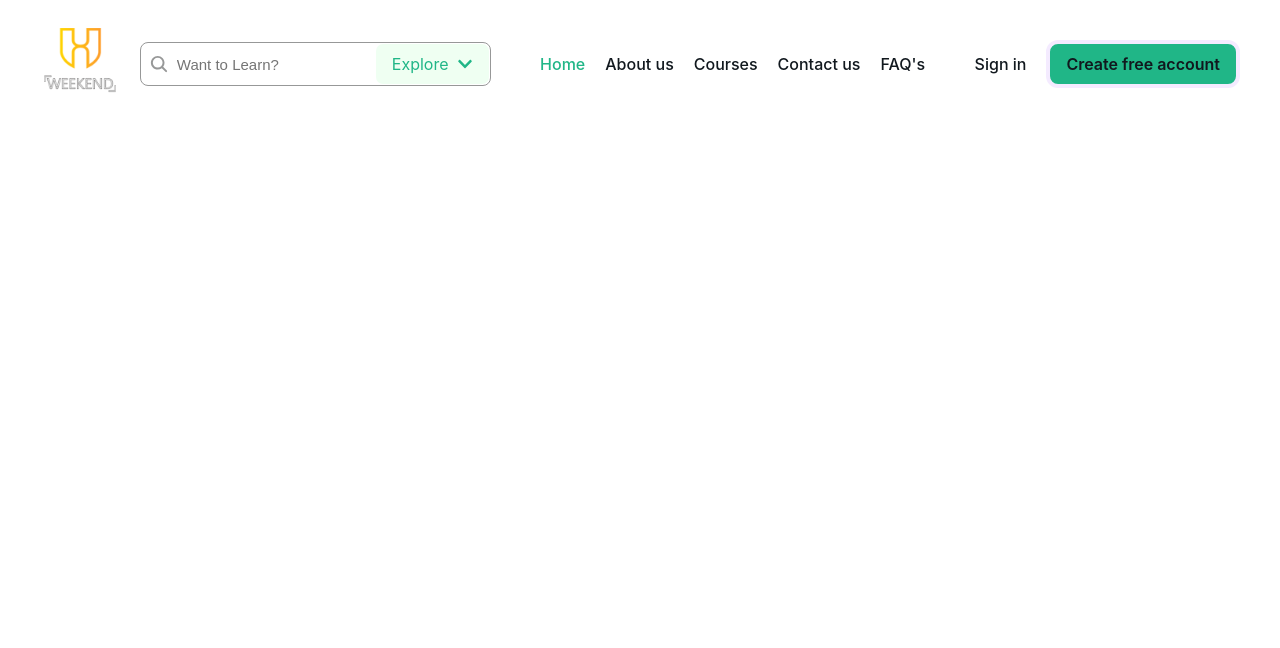
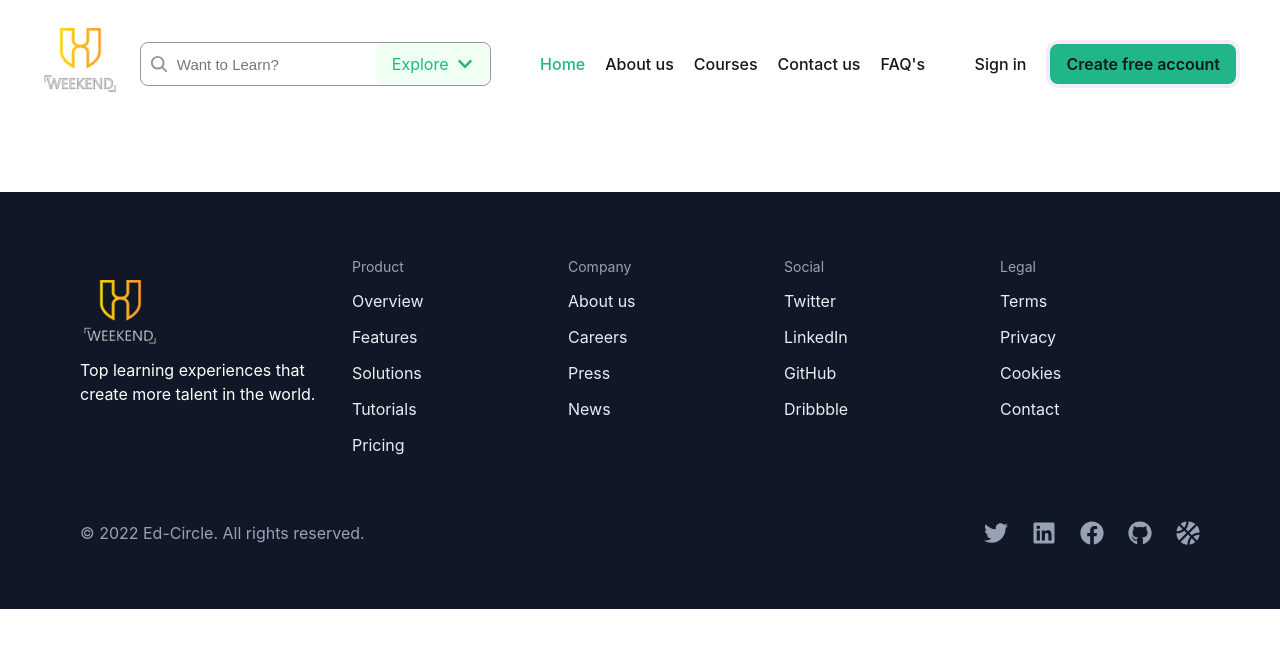
Before and after one commit to Drlaravel/e-learning, a React (Vite) app: page / in a window 1280 px wide. Shown: the top 648 px of the page. Built offline with nearby package versions, Linux system fonts and the light colour scheme.

Commit message:
feat($App): add footer and basic styles

```diff
--- a/src/components/footer/footer.css
+++ b/src/components/footer/footer.css
@@ -0,0 +1,80 @@
+.footer {
+  color: var(--first-bg);
+  width: 100vw;
+  background: #101828;
+}
+
+.footerWrapper {
+  padding: 64px 80px;
+}
+
+.contex {
+  display: flex;
+  align-items: center;
+  justify-content: space-between;
+}
+
+.footerLinks {
+  display: flex;
+  justify-content: space-between;
+}
+
+.footerListGroup {
+  width: 184px;
+  display: flex;
+  flex-direction: column;
+  gap: 12px;
+  margin: 0px 16px;
+
+  transition: all 0.15s ease;
+}
+
+.footerListGroup li {
+  font-size: 16px;
+  cursor: pointer;
+  color: #eaecf0;
+}
+
+.footerListGroup li:hover {
+  opacity: 80%;
+}
+
+.footerListGroup span {
+  font-size: 14px;
+  color: #98a2b3;
+}
+
+.footerSocial {
+  display: flex;
+  align-items: center;
+  justify-content: center;
+  gap: 24px;
+  color: #98a2b3;
+}
+
+.footerSocial svg:hover {
+  color: #eaecf0;
+  cursor: pointer;
+}
+
+.complex {
+  margin-top: 64px;
+  display: flex;
+  color: #98a2b3;
+  justify-content: space-between;
+  align-items: center;
+}
+
+.footerImage {
+  height: 152px;
+  max-width: 320px;
+}
+
+.footerImage img {
+  height: 72px;
+  width: 79.83px;
+}
+
+.footerImage p {
+  font-size: 16px;
+}
--- a/src/components/footer/footer.jsx
+++ b/src/components/footer/footer.jsx
@@ -1,7 +1,68 @@
-import React from 'react'
+import { Row, Col } from 'react-bootstrap/';
+import './footer.css';
+import {
+  FaGithub,
+  FaFacebook,
+  FaLinkedin,
+  FaTwitter,
+  FaBasketballBall,
+} from 'react-icons/fa';
+import Logo from '../../assets/img/logo/logo.png';
 
 export default function footer() {
   return (
-    <div>footer</div>
-  )
+    <footer className='footer'>
+      <div className='footerWrapper'>
+        <Row className='contex'>
+          <Col className='footerImage'>
+            <img src={Logo} alt='Logo' />
+            <p>
+              Top learning experiences that create more talent in the world.
+            </p>
+          </Col>
+          <Col className='footerLinks'>
+            <div className='footerListGroup'>
+              <span>Product</span>
+              <li>Overview</li>
+              <li>Features</li>
+              <li>Solutions</li>
+              <li>Tutorials</li>
+              <li>Pricing</li>
+            </div>
+            <div className='footerListGroup'>
+              <span>Company</span>
+              <li>About us</li>
+              <li>Careers</li>
+              <li>Press</li>
+              <li>News</li>
+            </div>
+            <div className='footerListGroup'>
+              <span>Social</span>
+              <li>Twitter</li>
+              <li>LinkedIn</li>
+              <li>GitHub</li>
+              <li>Dribbble</li>
+            </div>
+            <div className='footerListGroup'>
+              <span>Legal</span>
+              <li>Terms</li>
+              <li>Privacy</li>
+              <li>Cookies</li>
+              <li>Contact</li>
+            </div>
+          </Col>
+        </Row>
+        <Row className='complex'>
+          <Col className='footerCp'>© 2022 Ed-Circle. All rights reserved.</Col>
+          <Col className='footerSocial'>
+            <FaTwitter size={24} />
+            <FaLinkedin size={24} />
+            <FaFacebook size={24} />
+            <FaGithub size={24} />
+            <FaBasketballBall size={24} />
+          </Col>
+        </Row>
+      </div>
+    </footer>
+  );
 }
--- a/src/components/header/header.css
+++ b/src/components/header/header.css
@@ -1,5 +1,5 @@
 .navContainer {
-  width: 100%;
+  width: 100vw;
   height: 100px;
   background-color: var(--first-bg);
   position: fixed;
--- a/src/pages/index/App.jsx
+++ b/src/pages/index/App.jsx
@@ -1,10 +1,12 @@
 import './App.css';
 import Header from '../../components/header/header';
+import Footer from '../../components/footer/footer';
 
 function App() {
   return (
     <>
       <Header />
+      <Footer />
     </>
   );
 }
```
